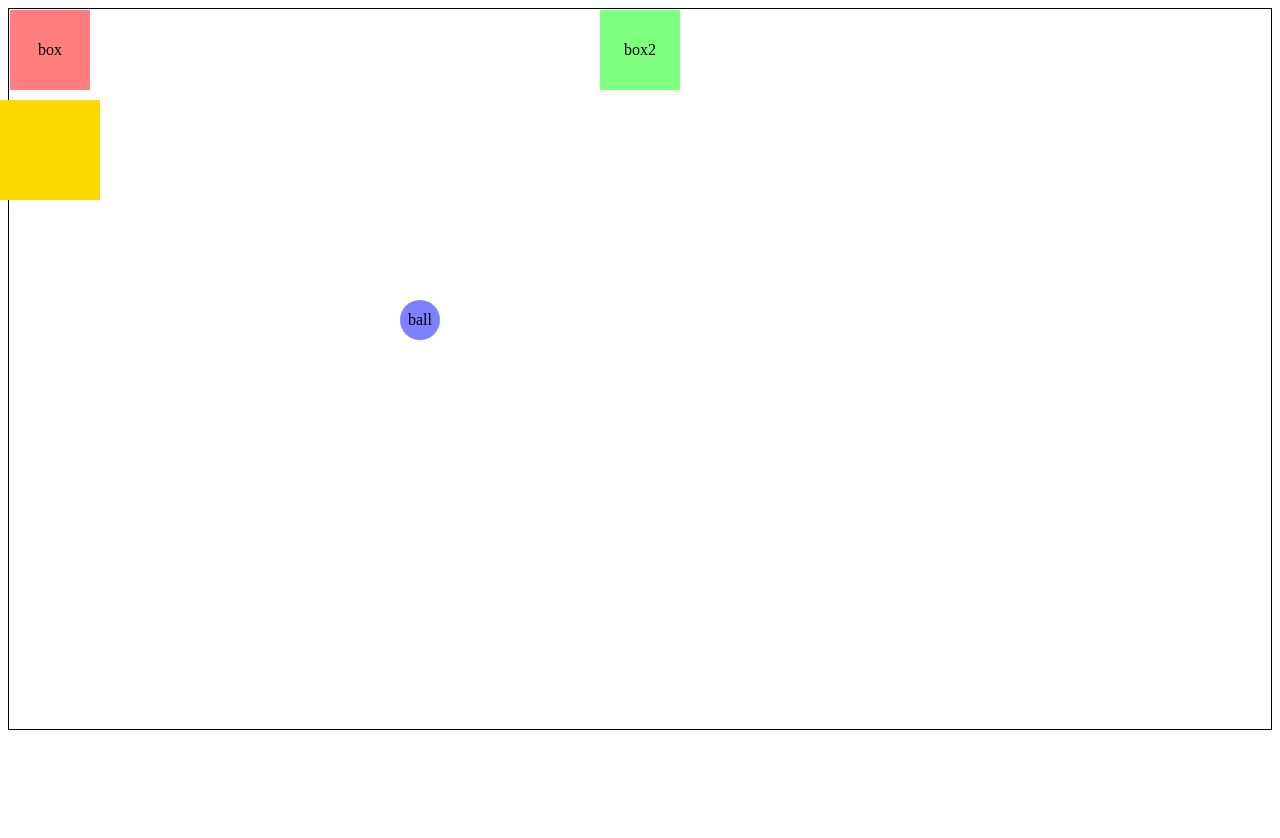
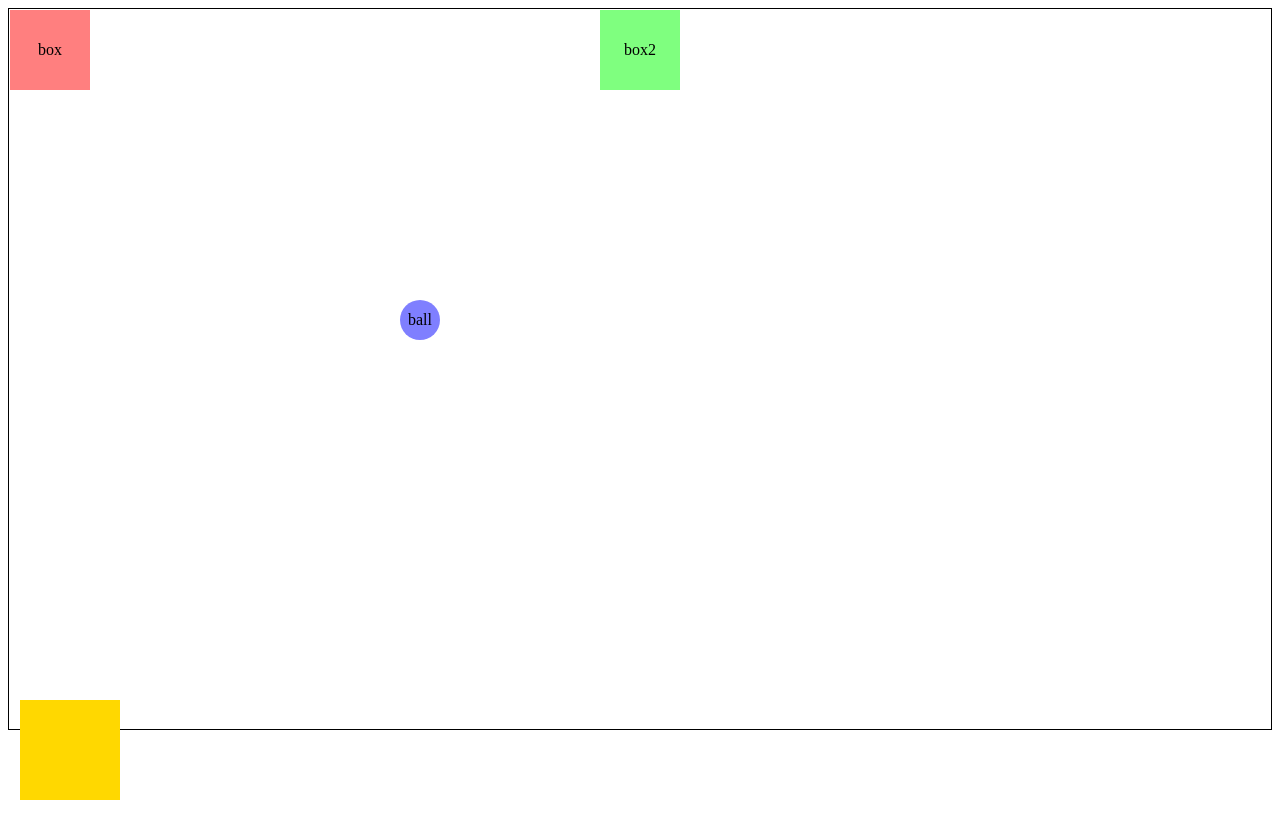
Before and after one commit to averyburne/moving-html-parts, a plain HTML site: page index.html in a window 1280 px wide. Drawn offline with nearby package versions, Linux system fonts and the light colour scheme.

Commit message:
added left and top margins to box now its acting all funky

```diff
--- a/index.css
+++ b/index.css
@@ -53,7 +53,9 @@
   height: 100px;
   width: 100px;
   position: absolute;
+  margin-top: 600px;
   margin-bottom: 300px;
+  margin-left: 20px;
   top: 100px;
   left: 0px;
   background-color: #ffd800;
```
